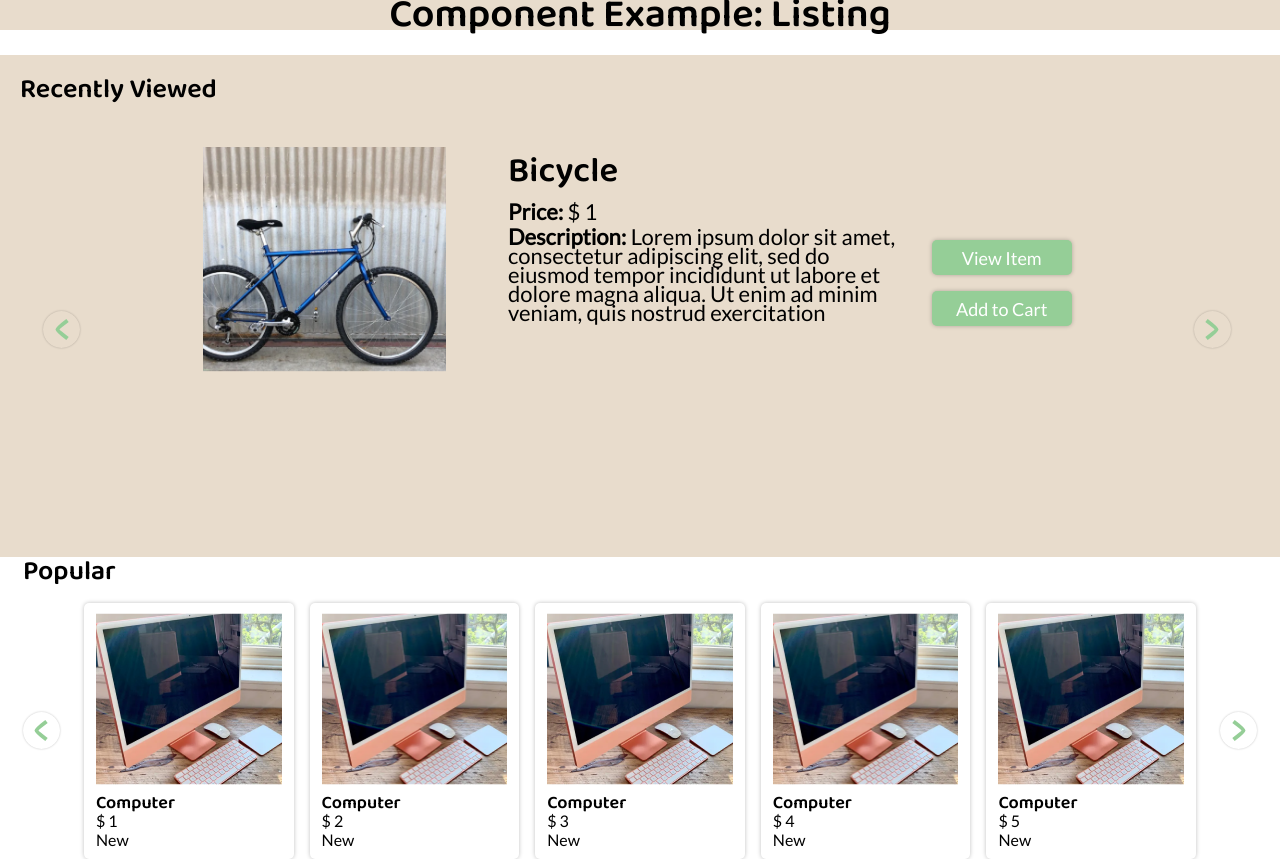
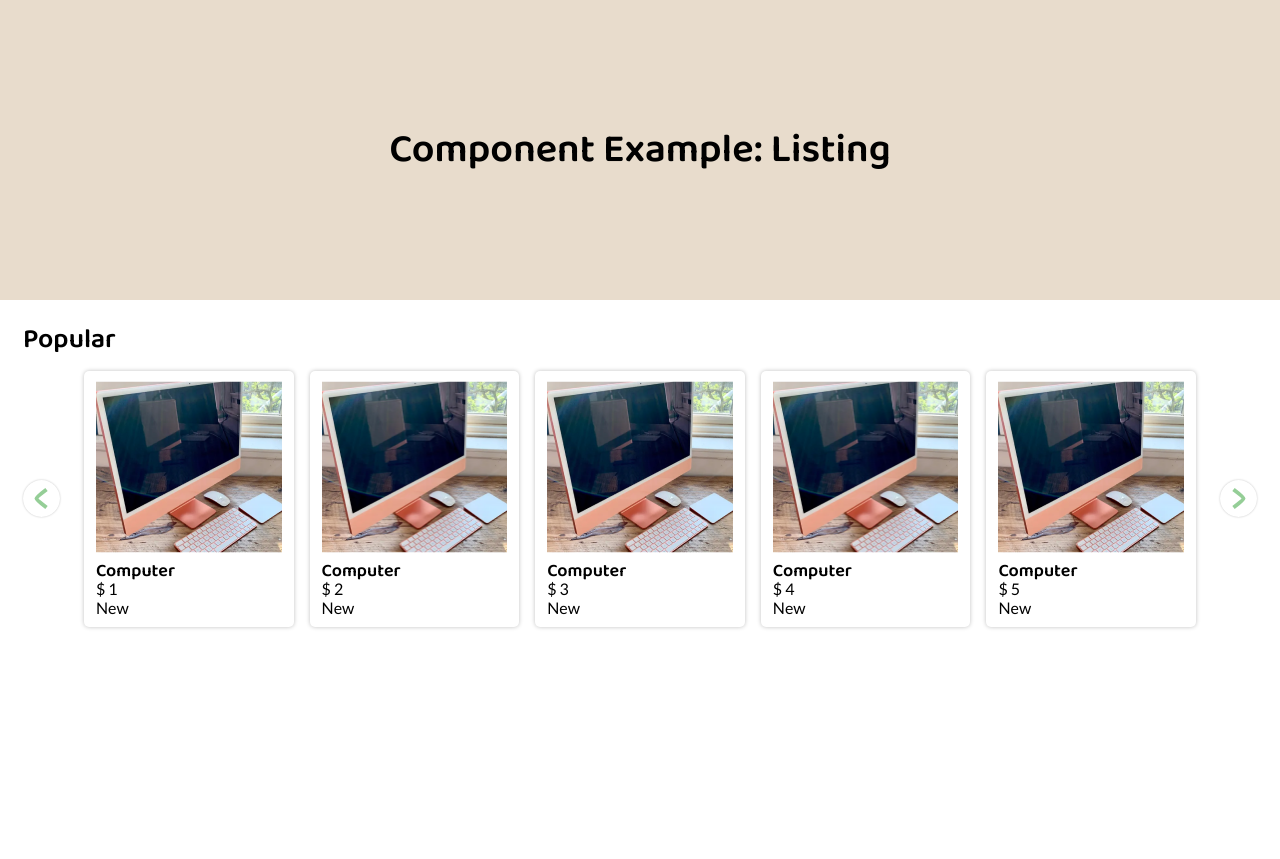
Before and after one commit to mikehe123/ushop-component-example-typescript, a Next.js app: page / in a window 1280 px wide. After the commit the page ends 800 px from the top, so only its background shows below. Built offline with nearby package versions, Linux system fonts and the light colour scheme.

Commit message:
Revert "Added the carousel component"

```diff
--- a/components/button/Button.tsx
+++ /dev/null
@@ -1,19 +0,0 @@
-import * as S from "./S.Button";
-// import computerImage from "@asset/computer.png";
-
-interface ButtonProps {
-  buttonText: string;
-
-}
-
-const Button: React.FC<ButtonProps> = ({
-  buttonText,
-}) => {
-  return (
-    <S.Container>
-      <S.buttonText>{buttonText}</S.buttonText>
-    </S.Container>
-  );
-};
-
-export default Button;
--- a/components/button/S.Button.tsx
+++ /dev/null
@@ -1,21 +0,0 @@
-import styled from "styled-components";
-
-export const Container = styled.div`
-  display: inline-block;
-  width: 140px;
-  height: 35px; /* what if text overflow? maybe can set different text size if button text is too long*/
-  box-shadow: 0px 0px 4px rgba(0, 0, 0, 0.25);
-  border-radius: 5px;
-  margin: 5%;
-  background-color: #95ce97;
-`;
-
-export const buttonText = styled.div`
-  font-family: "Lato";
-  font-style: normal;
-  font-weight: 400;
-  font-size: 18px;
-  text-align: center; /*maybe there are some better way*/
-  margin-top: 5%;
-  color: white;
-`;
--- a/components/carousel/Carousel.tsx
+++ /dev/null
@@ -1,52 +0,0 @@
-import ListingShifter from "@components/listing-shifter/ListingShifter";
-import CarrotCellItem from "@components/carousel/CarouselItem";
-
-import { useState } from "react";
-import * as S from "./S.Carousel";
-
-interface CarrotCell {
-  listingTitle: string;
-}
-
-const CarrotCell: React.FC<CarrotCell> = ({ listingTitle }) => {
-  const [listItems, setListItems] = useState(placeHolderData);
-
-  const handleShift = (direction: number) => {
-    setListItems(
-      listItems.slice(direction * 5).concat(listItems.slice(0, direction * 5))
-    );
-  };
-
-  return (
-    <S.Container>
-      <S.Title>{listingTitle}</S.Title>
-      <S.ContainerListing>
-        <ListingShifter direction="left" onClick={() => handleShift(-1)} />
-        <S.ContainerItem>
-          {listItems.slice(0, 1).map((item) => {
-            return (
-              <CarrotCellItem
-                key={item.id}
-                itemImage={item.itemImage}
-                itemName={item.itemName}
-                itemPrice={item.itemPrice}
-                itemCondition={item.itemCondition}
-              />
-            );
-          })}
-        </S.ContainerItem>
-        <ListingShifter direction="right" onClick={() => handleShift(1)} />
-      </S.ContainerListing>
-    </S.Container>
-  );
-};
-
-export default CarrotCell;
-
-const placeHolderData = new Array(13).fill(0).map((_, index) => ({
-  id: index,
-  itemImage: "@asset/bicycle.png",
-  itemName: "Bicycle",
-  itemPrice: index + 1,
-  itemCondition: "Lorem ipsum dolor sit amet, consectetur adipiscing elit, sed do eiusmod tempor incididunt ut labore et dolore magna aliqua. Ut enim ad minim veniam, quis nostrud exercitation",
-}));
--- a/components/carousel/CarouselItem.tsx
+++ /dev/null
@@ -1,48 +0,0 @@
-import * as S from "./S.CarouselItem";
-import computerImage from "@asset/bicycle.png";
-import Button from "@components/button/Button";
-
-interface CarrotCellItemProps {
-  itemImage: string;
-  itemName: string;
-  itemPrice: Number;
-  itemCondition: string;
-}
-
-const CarrotCellItem: React.FC<CarrotCellItemProps> = ({
-  itemImage,
-  itemName,
-  itemPrice,
-  itemCondition,
-}) => {
-  return (
-    <S.Container>
-        <S.ContainerItemLeft>
-            <S.Image src={computerImage} alt={itemName} />
-        </S.ContainerItemLeft>
-        <S.ContainerItemMid>
-            <S.ItemName>{itemName}</S.ItemName>
-                <S.ItemPrice>
-                    <S.Bold>{`Price:\xa0`}</S.Bold>
-                    {`$ ${itemPrice}`}
-                </S.ItemPrice>
-
-            <S.ItemCondition>
-                <span>
-                    <span style={{ fontWeight: 700 }}>Description:{`\xa0`}
-                    </span>
-                    {itemCondition}
-                </span>
-            </S.ItemCondition>
-        </S.ContainerItemMid>
-        <S.ContainerItemRight>
-            <Button buttonText={"View Item"}/>
-            <Button buttonText={"Add to Cart"}/>
-        </S.ContainerItemRight>
-
-    </S.Container>
-
-  );
-};
-
-export default CarrotCellItem;
--- a/components/carousel/S.Carousel.tsx
+++ /dev/null
@@ -1,27 +0,0 @@
-import styled from "styled-components";
-import * as listingStyle from "@components/listing/S.Listing"
-
-export const Title = listingStyle.Title
-export const ContainerListing = listingStyle.ContainerListing
-
-export const Container = styled.div`
-  width: 100%;
-  /* height:100%; */
-  background-color: #E8DCCC;
-  padding: 20px 20px 20px 20px;
-  /* display: flex; */
-  justify-content: center;
-  align-items: center;
-`;
-
-
-export const ContainerItem = styled.div`
-  width: 80%;
-  margin-top: 16px;
-  display: flex;
-  flex-direction: row;
-  align-items: center;
-  justify-content: space-around;
-  justify-items: flex-start;
-  max-width: 1234px;
-`;
--- a/components/carousel/S.CarouselItem.tsx
+++ /dev/null
@@ -1,56 +0,0 @@
-import styled from "styled-components";
-import NImage from "next/image";
-
-export const Container = styled.div`
-  height: 50vh;
-  grid-template-columns: 2fr 3.5fr 1.2fr;
-  width:90%;
-  display: grid;
-`
-
-export const ContainerItemLeft = styled.div`
-  text-align: center;
-  padding: 10px 12px 10px 10px;
-`;
-
-export const ContainerItemMid = styled.div`
-  padding: 20px 10px 10px 50px;
-`;
-
-export const ContainerItemRight = styled.div`
-  text-align: center;
-  padding-top: 60%;
-
-`;
-
-export const Image = styled(NImage)`
-  width: 286px;
-  height: 271px;
-`;
-
-
-export const ItemName = styled.div`
-  font-family: "Baloo 2";
-  font-style: normal;
-  font-weight: 600;
-  font-size: 35px;
-  line-height: 16px;
-  padding: 6px 0px 20px 0px;
-
-`;
-
-export const ItemPrice = styled.div`
-  font-family: "Lato";
-  font-style: normal;
-  font-weight: 400;
-  font-size: 22px;
-  line-height: 19px;
-  display: flex;
-  padding: 3px 0px 3px 0px;
-`;
-
-export const Bold = styled.div`
-    font-weight: bold;
-`
-
-export const ItemCondition = styled(ItemPrice)``;
--- a/pages/index.tsx
+++ b/pages/index.tsx
@@ -1,7 +1,6 @@
 import type { NextPage } from "next";
 import styles from "@styles/Home.module.css";
 import Listing from "@components/listing/Listing";
-import CarrotCell from "@components/carousel/Carousel";
 
 const Home: NextPage = () => {
   return (
@@ -9,7 +8,6 @@ const Home: NextPage = () => {
       <div className={styles.bannerBoard}>
         <div className={styles.text}>Component Example: Listing</div>
       </div>
-      <CarrotCell listingTitle="Recently Viewed" />
       <Listing listingTitle="Popular" />
     </div>
   );
```
Also changed, not shown: asset/bicycle.png (deleted).
